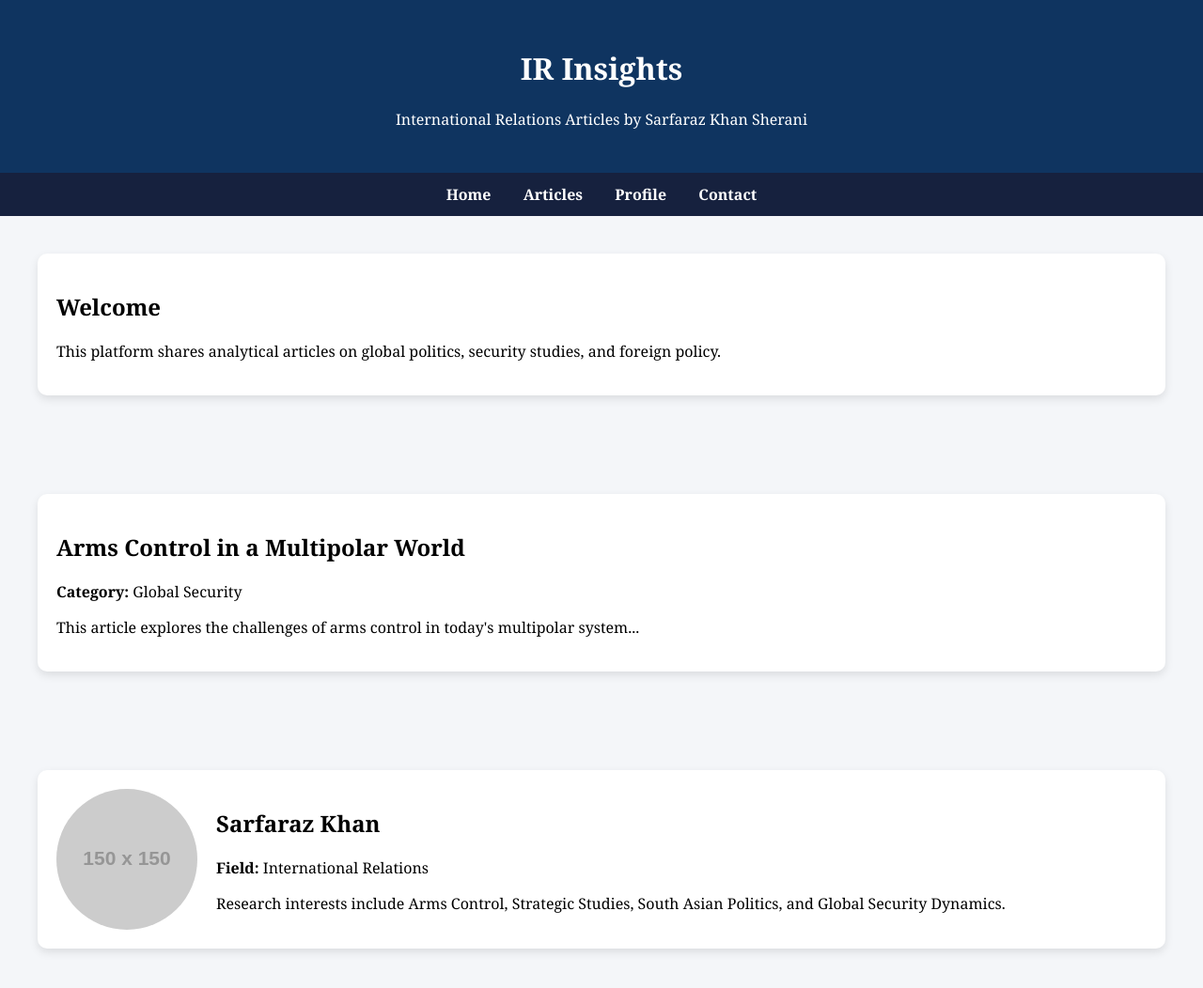
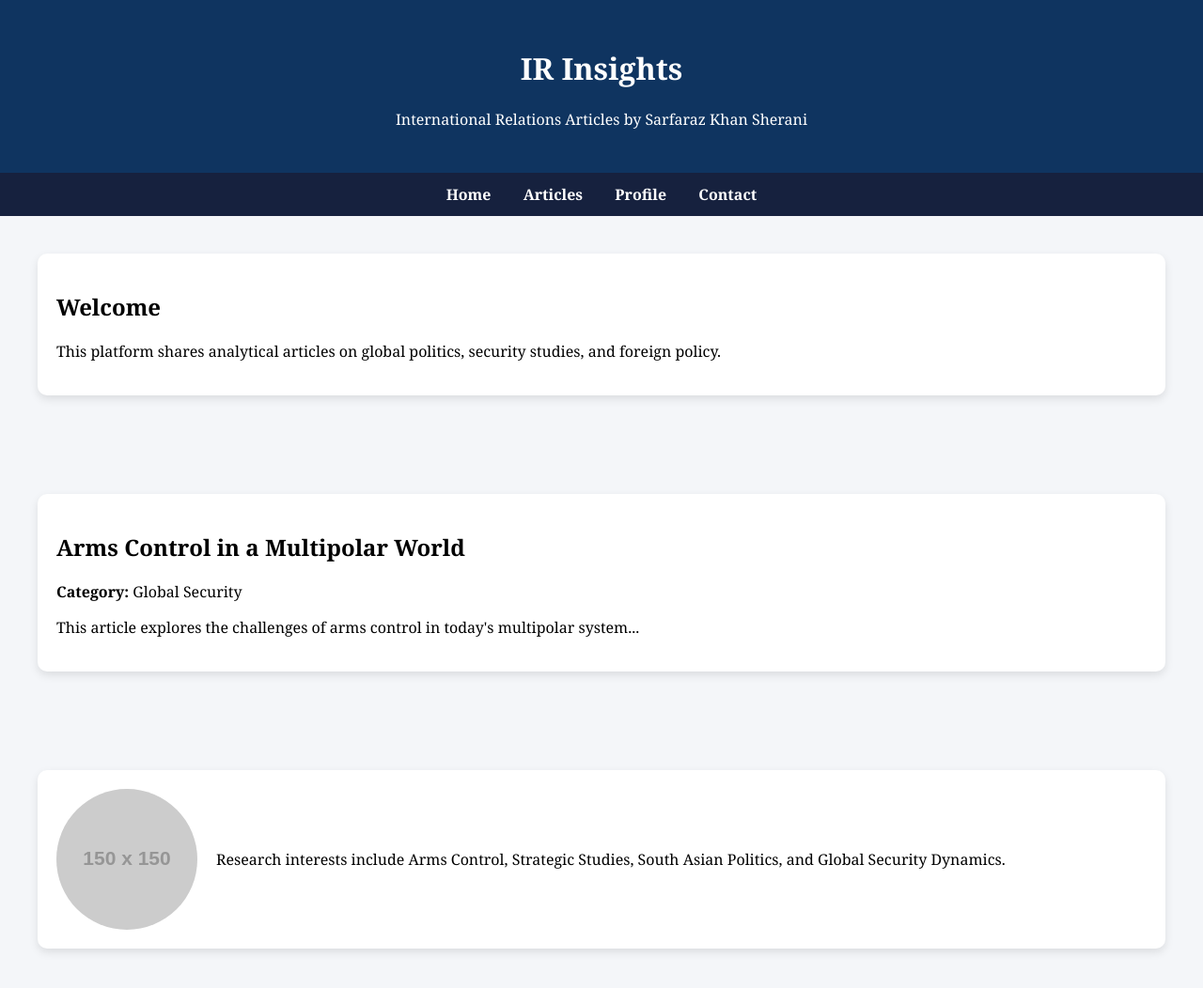
Before and after one commit to sarfarazkhansherani/Sarfaraz-Khan-Sherani-, a plain HTML site: page index.html in a window 1280 px wide. Shown: the top 1052 px of the page at 94% size. Drawn offline with Linux system fonts and the light colour scheme; placeholder pictures from the web are drawn by us.

Commit message:
Update index.html

```diff
--- a/index.html
+++ b/index.html
@@ -93,8 +93,7 @@
     <div class="card profile">
         <img src="https://via.placeholder.com/150" alt="Profile Picture">
         <div>
-            <h2>Sarfaraz Khan </h2>
-            <p><strong>Field:</strong> International Relations</p>
+
             <p>Research interests include Arms Control, Strategic Studies, South Asian Politics, and Global Security Dynamics.</p>
         </div>
     </div>
```
